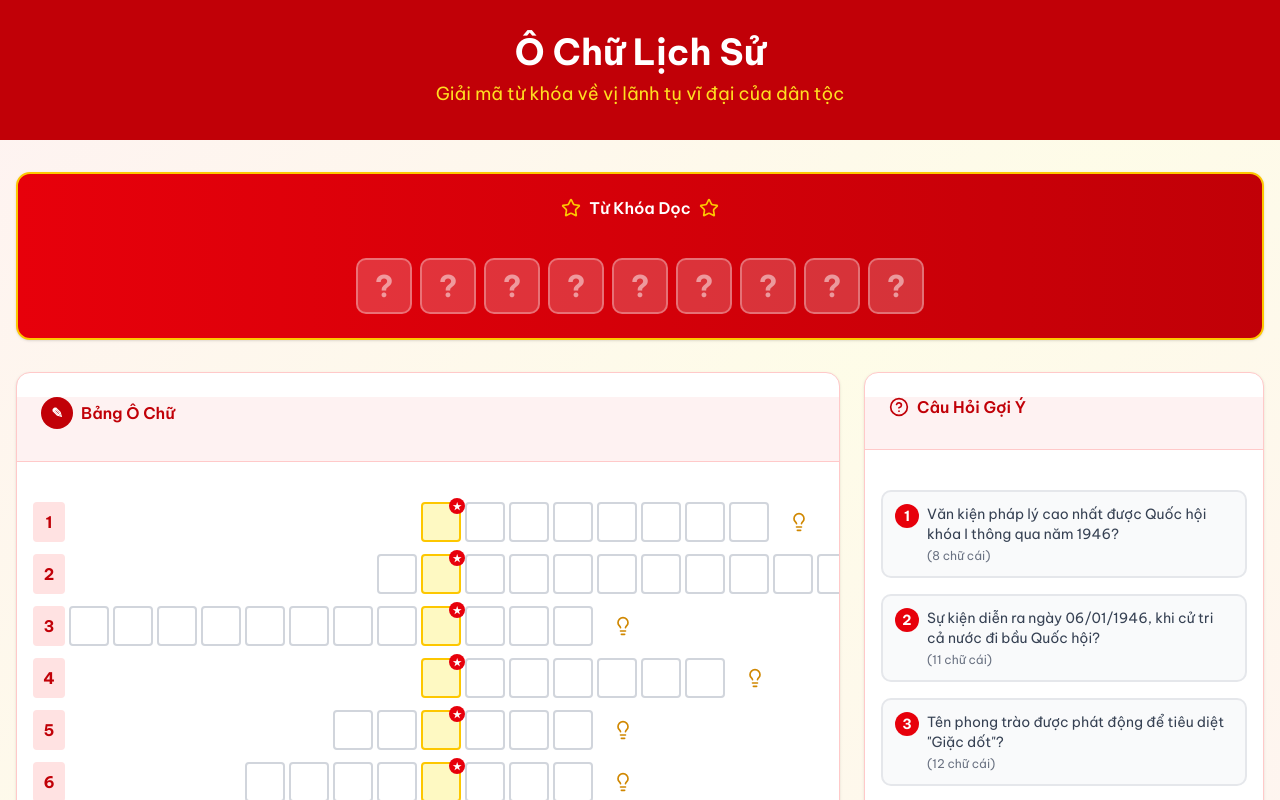
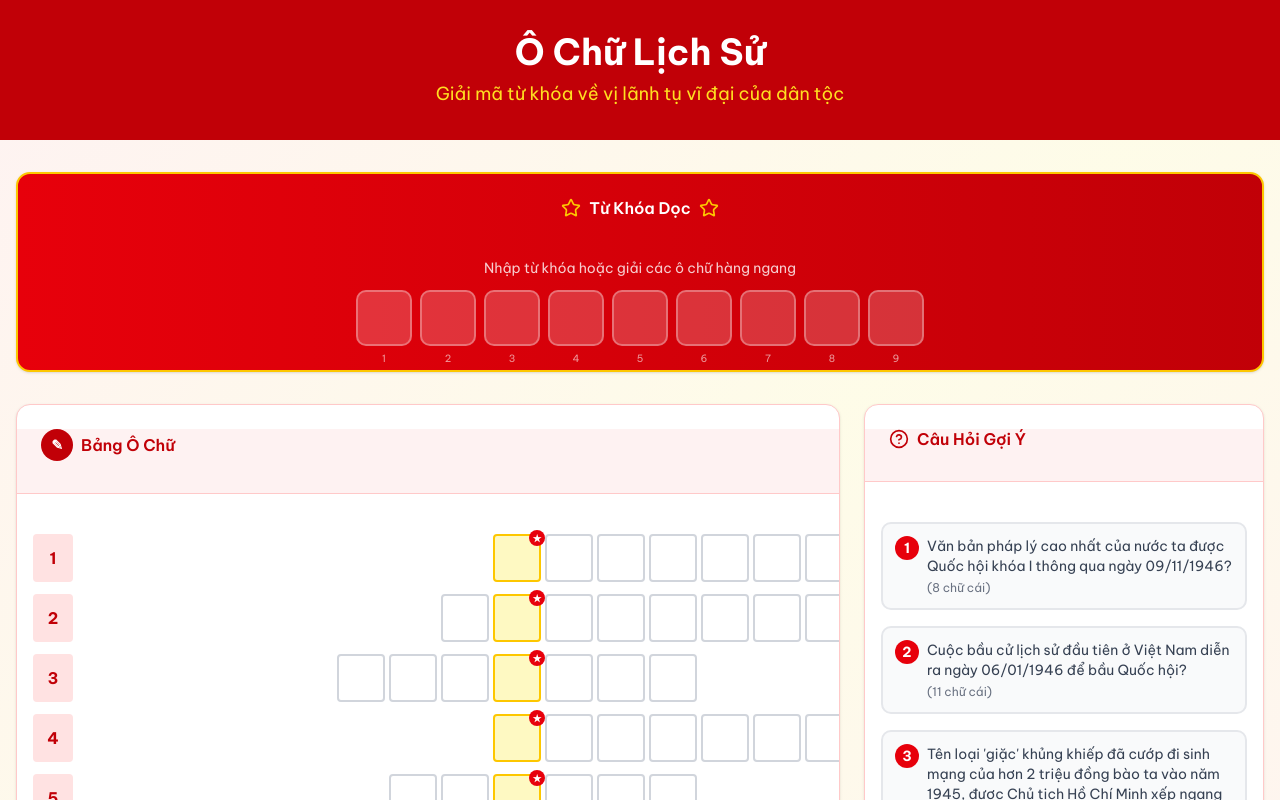
Before and after one commit to Shinngaiyeu/VNR202, a Next.js app: page /game/o-chu in a window 1280 px wide. Shown: the top 800 px of the page. Built offline with nearby package versions, Linux system fonts and the light colour scheme.

Commit message:
Cập nhật game ô chữ: thêm chức năng nhập từ khóa dọc HOCHIMINH, xóa gợi ý

```diff
--- a/app/game/o-chu/page.tsx
+++ b/app/game/o-chu/page.tsx
@@ -5,7 +5,7 @@ import type React from "react"
 import { useState, useRef, useEffect } from "react"
 import { Button } from "@/components/ui/button"
 import { Card, CardContent, CardHeader, CardTitle } from "@/components/ui/card"
-import { Trophy, RotateCcw, Lightbulb, Star, HelpCircle } from "lucide-react"
+import { Trophy, RotateCcw, Star, HelpCircle } from "lucide-react"
 import Link from "next/link"
 import confetti from "canvas-confetti"
 
@@ -18,62 +18,62 @@ interface CrosswordRow {
 
 const crosswordData: CrosswordRow[] = [
   {
-    answer: "HIẾNPHÁP",
-    hint: "Văn kiện pháp lý cao nhất được Quốc hội khóa I thông qua năm 1946?",
+    answer: "HIENPHAP",
+    hint: "Văn bản pháp lý cao nhất của nước ta được Quốc hội khóa I thông qua ngày 09/11/1946?",
     keywordPosition: 1,
     keywordLetter: "H",
   },
   {
-    answer: "TỔNGTUYỂNCỬ",
-    hint: "Sự kiện diễn ra ngày 06/01/1946, khi cử tri cả nước đi bầu Quốc hội?",
+    answer: "TONGTUYENCU",
+    hint: "Cuộc bầu cử lịch sử đầu tiên ở Việt Nam diễn ra ngày 06/01/1946 để bầu Quốc hội?",
     keywordPosition: 2,
-    keywordLetter: "Ổ",
+    keywordLetter: "O",
   },
   {
-    answer: "BÌNHDÂNHỌCVỤ",
-    hint: 'Tên phong trào được phát động để tiêu diệt "Giặc dốt"?',
-    keywordPosition: 9,
-    keywordLetter: "C",
+    answer: "GIACDOI",
+    hint: "Tên loại 'giặc' khủng khiếp đã cướp đi sinh mạng của hơn 2 triệu đồng bào ta vào năm 1945, được Chủ tịch Hồ Chí Minh xếp ngang hàng với giặc dốt và giặc ngoại xâm?",
+    keywordPosition: 4,
+    keywordLetter: "D",
   },
   {
-    answer: "HÒAHOÃN",
-    hint: "Đây là sách lược ngoại giao mềm dẻo của Đảng ta đối với quân Tưởng và Pháp trong năm 1946?",
+    answer: "HOAHOAN",
+    hint: "Sách lược ngoại giao mềm dẻo của Chủ tịch Hồ Chí Minh đối với quân Tưởng và Pháp năm 1946?",
     keywordPosition: 1,
     keywordLetter: "H",
   },
   {
-    answer: "CHỈTHỊ",
-    hint: 'Tên loại văn bản của Trung ương Đảng ra ngày 25/11/1945: "___ Kháng chiến kiến quốc"?',
+    answer: "CHITHI",
+    hint: "Văn bản của Trung ương Đảng ra ngày 25/11/1945 có tên: '___ Kháng chiến kiến quốc'?",
     keywordPosition: 3,
-    keywordLetter: "Ỉ",
+    keywordLetter: "I",
   },
   {
-    answer: "VIỆTMINH",
-    hint: "Tên gọi tắt của Mặt trận đoàn kết dân tộc đóng vai trò nòng cốt trong Cách mạng Tháng Tám và kháng chiến?",
+    answer: "VIETMINH",
+    hint: "Tên gọi tắt của mặt trận dân tộc thống nhất do Đảng ta lập ra năm 1941?",
     keywordPosition: 5,
     keywordLetter: "M",
   },
   {
-    answer: "TÀICHÍNH",
-    hint: '"Tuần lễ Vàng" là biện pháp để giải quyết khó khăn trong lĩnh vực nào?',
+    answer: "TAICHINH",
+    hint: "'Tuần lễ Vàng' (9/1945) là biện pháp giải quyết khó khăn trong lĩnh vực nào?",
     keywordPosition: 3,
     keywordLetter: "I",
   },
   {
-    answer: "NAMTIẾN",
-    hint: "Tên gọi các đoàn quân từ miền Bắc chi viện cho miền Nam chiến đấu ngay sau ngày 23/9/1945?",
+    answer: "NAMTIEN",
+    hint: "Tên gọi các đoàn quân Bắc Bộ tiến vào Nam Bộ chi viện sau ngày 23/9/1945?",
     keywordPosition: 1,
     keywordLetter: "N",
   },
   {
-    answer: "HÀNỘI",
-    hint: "Nơi Trung đoàn Thủ đô đã chiến đấu giam chân địch 60 ngày đêm?",
+    answer: "HANOI",
+    hint: "Thành phố nào đã kiên cường kháng chiến 60 ngày đêm từ 19/12/1946?",
     keywordPosition: 1,
     keywordLetter: "H",
   },
 ]
 
-const KEYWORD = "HỒCHÍMINH"
+const KEYWORD = "HOCHIMINH"
 
 export default function CrosswordGame() {
   const [answers, setAnswers] = useState<string[]>(crosswordData.map(() => ""))
@@ -81,7 +81,9 @@ export default function CrosswordGame() {
   const [showKeyword, setShowKeyword] = useState(false)
   const [selectedRow, setSelectedRow] = useState<number | null>(null)
   const [gameWon, setGameWon] = useState(false)
+  const [keywordInput, setKeywordInput] = useState<string[]>(Array(KEYWORD.length).fill(""))
   const inputRefs = useRef<(HTMLInputElement | null)[][]>([])
+  const keywordInputRefs = useRef<(HTMLInputElement | null)[]>([])
 
   // Initialize input refs
   useEffect(() => {
@@ -253,32 +255,76 @@ export default function CrosswordGame() {
     }
   }
 
-  const revealHint = (rowIndex: number) => {
-    const newAnswers = [...answers]
-    const currentAnswer = newAnswers[rowIndex].split("")
-    const correctAnswer = crosswordData[rowIndex].answer
+  const normalizeString = (str: string): string => {
+    return str.split("").map(c => normalizeChar(c)).join("").toUpperCase()
+  }
 
-    // Reveal 2 random letters that aren't already filled
-    const emptyIndices: number[] = []
-    for (let i = 0; i < correctAnswer.length; i++) {
-      if (!currentAnswer[i]) {
-        emptyIndices.push(i)
+  const checkKeywordAndRevealAll = (currentKeywordInput: string[]) => {
+    const inputKeyword = currentKeywordInput.join("").toUpperCase()
+    const normalizedInput = normalizeString(inputKeyword)
+    const normalizedKeyword = normalizeString(KEYWORD)
+
+    if (normalizedInput === normalizedKeyword && inputKeyword.length === KEYWORD.length) {
+      // Reveal all answers
+      const newAnswers = crosswordData.map(row => row.answer)
+      setAnswers(newAnswers)
+      setRevealed(crosswordData.map(() => true))
+      setShowKeyword(true)
+      setGameWon(true)
+      confetti({
+        particleCount: 150,
+        spread: 70,
+        origin: { y: 0.6 },
+        colors: ["#dc2626", "#facc15", "#ffffff"],
+      })
+    }
+  }
+
+  const handleKeywordKeyDown = (charIndex: number, e: React.KeyboardEvent<HTMLInputElement>) => {
+    if (gameWon) return
+
+    // Handle character input
+    if (e.key.length === 1 && /[a-zA-ZÀ-ỹ]/i.test(e.key)) {
+      e.preventDefault()
+      const newKeywordInput = [...keywordInput]
+      newKeywordInput[charIndex] = e.key.toUpperCase()
+      setKeywordInput(newKeywordInput)
+
+      // Auto-move to next input
+      if (charIndex < KEYWORD.length - 1) {
+        keywordInputRefs.current[charIndex + 1]?.focus()
       }
+
+      // Check if keyword is complete
+      checkKeywordAndRevealAll(newKeywordInput)
+      return
     }
 
-    const shuffled = emptyIndices.sort(() => Math.random() - 0.5)
-    const toReveal = shuffled.slice(0, Math.min(2, shuffled.length))
-
-    while (currentAnswer.length < correctAnswer.length) {
-      currentAnswer.push("")
+    // Handle backspace
+    if (e.key === "Backspace") {
+      e.preventDefault()
+      const newKeywordInput = [...keywordInput]
+      if (newKeywordInput[charIndex]) {
+        newKeywordInput[charIndex] = ""
+        setKeywordInput(newKeywordInput)
+      } else if (charIndex > 0) {
+        keywordInputRefs.current[charIndex - 1]?.focus()
+      }
+      return
     }
 
-    toReveal.forEach((idx) => {
-      currentAnswer[idx] = correctAnswer[idx]
-    })
-
-    newAnswers[rowIndex] = currentAnswer.join("")
-    setAnswers(newAnswers)
+    // Handle arrow keys
+    if (e.key === "ArrowLeft" && charIndex > 0) {
+      e.preventDefault()
+      keywordInputRefs.current[charIndex - 1]?.focus()
+    }
+    if (e.key === "ArrowRight" && charIndex < KEYWORD.length - 1) {
+      e.preventDefault()
+      keywordInputRefs.current[charIndex + 1]?.focus()
+    }
+    if (e.key === "ArrowDown" || e.key === "ArrowUp") {
+      e.preventDefault()
+    }
   }
 
   const resetGame = () => {
@@ -287,6 +333,7 @@ export default function CrosswordGame() {
     setShowKeyword(false)
     setGameWon(false)
     setSelectedRow(null)
+    setKeywordInput(Array(KEYWORD.length).fill(""))
   }
 
   // Calculate max length for alignment
@@ -323,23 +370,42 @@ export default function CrosswordGame() {
             </CardTitle>
           </CardHeader>
           <CardContent>
+            <p className="text-center text-white/80 text-sm mb-3">Nhập từ khóa hoặc giải các ô chữ hàng ngang</p>
             <div className="flex justify-center gap-2 flex-wrap">
-              {getKeywordLetters().map((letter, idx) => (
-                <div
-                  key={idx}
-                  className={`w-12 h-12 md:w-14 md:h-14 flex items-center justify-center text-2xl md:text-3xl font-bold rounded-lg border-2 transition-all duration-500 ${
-                    letter !== "?"
-                      ? "bg-yellow-400 text-red-700 border-yellow-500 scale-110"
-                      : "bg-white/20 text-white/50 border-white/30"
-                  }`}
-                >
-                  {letter}
-                </div>
-              ))}
+              {KEYWORD.split("").map((letter, idx) => {
+                const isRevealed = revealed[idx]
+                const displayLetter = isRevealed ? crosswordData[idx].keywordLetter : keywordInput[idx]
+
+                return (
+                  <div key={idx} className="relative">
+                    <input
+                      ref={(el) => {
+                        keywordInputRefs.current[idx] = el
+                      }}
+                      type="text"
+                      maxLength={1}
+                      value={displayLetter}
+                      onKeyDown={(e) => handleKeywordKeyDown(idx, e)}
+                      disabled={gameWon}
+                      readOnly
+                      className={`w-12 h-12 md:w-14 md:h-14 text-center text-2xl md:text-3xl font-bold rounded-lg border-2 transition-all duration-500 outline-none cursor-text ${
+                        isRevealed || gameWon
+                          ? "bg-yellow-400 text-red-700 border-yellow-500 scale-110"
+                          : displayLetter
+                            ? "bg-yellow-200 text-red-700 border-yellow-400"
+                            : "bg-white/20 text-white border-white/30 focus:border-yellow-400 focus:ring-2 focus:ring-yellow-400"
+                      }`}
+                    />
+                    <span className="absolute -bottom-5 left-1/2 -translate-x-1/2 text-[10px] text-white/60">
+                      {idx + 1}
+                    </span>
+                  </div>
+                )
+              })}
             </div>
             {gameWon && (
               <div className="text-center mt-4 animate-pulse">
-                <p className="text-yellow-400 text-xl font-bold">HỒ CHÍ MINH</p>
+                <p className="text-yellow-400 text-xl font-bold">HO CHI MINH</p>
                 <p className="text-white/80 text-sm mt-1">Vị lãnh tụ vĩ đại của dân tộc Việt Nam!</p>
               </div>
             )}
@@ -372,7 +438,7 @@ export default function CrosswordGame() {
                         }`}
                       >
                         {/* Row number */}
-                        <div className="w-8 h-10 flex items-center justify-center font-bold text-red-700 bg-red-100 rounded">
+                        <div className="w-10 h-12 flex items-center justify-center font-bold text-red-700 bg-red-100 rounded">
                           {rowIndex + 1}
                         </div>
 
@@ -380,7 +446,7 @@ export default function CrosswordGame() {
                         {Array(Math.max(0, paddingBefore))
                           .fill(null)
                           .map((_, i) => (
-                            <div key={`pad-${i}`} className="w-10 h-10" />
+                            <div key={`pad-${i}`} className="w-12 h-12" />
                           ))}
 
                         {/* Answer cells */}
@@ -407,7 +473,7 @@ export default function CrosswordGame() {
                                   onFocus={() => setSelectedRow(rowIndex)}
                                   disabled={isRevealed}
                                   readOnly
-                                  className={`w-10 h-10 text-center text-lg font-bold uppercase border-2 rounded transition-all outline-none cursor-text ${
+                                  className={`w-12 h-12 text-center text-xl font-bold uppercase border-2 rounded transition-all outline-none cursor-text ${
                                     isKeywordCell
                                       ? isRevealed
                                         ? "bg-yellow-400 border-yellow-500 text-red-700"
@@ -425,17 +491,6 @@ export default function CrosswordGame() {
                               </div>
                             )
                           })}
-
-                        {/* Hint button */}
-                        {!revealed[rowIndex] && (
-                          <button
-                            onClick={() => revealHint(rowIndex)}
-                            className="ml-2 p-2 text-yellow-600 hover:text-yellow-700 hover:bg-yellow-100 rounded-full transition-colors"
-                            title="Gợi ý (hiện 2 chữ)"
-                          >
-                            <Lightbulb className="h-5 w-5" />
-                          </button>
-                        )}
 
                         {/* Correct indicator */}
                         {revealed[rowIndex] && (
@@ -487,9 +542,6 @@ export default function CrosswordGame() {
                         </span>
                         <div className="flex-1">
                           <p className={`text-sm ${revealed[idx] ? "text-green-700" : "text-gray-700"}`}>{row.hint}</p>
-                          {revealed[idx] && (
-                            <p className="text-green-600 font-bold mt-1 text-sm">Đáp án: {row.answer}</p>
-                          )}
                           <p className="text-xs text-gray-500 mt-1">({row.answer.length} chữ cái)</p>
                         </div>
                       </div>
@@ -527,7 +579,7 @@ export default function CrosswordGame() {
                 <h2 className="text-3xl font-bold text-yellow-400 mb-2">XUẤT SẮC!</h2>
                 <p className="text-white text-lg mb-4">Bạn đã giải mã thành công từ khóa:</p>
                 <div className="bg-yellow-400 text-red-700 text-3xl font-bold py-3 px-6 rounded-lg inline-block mb-4">
-                  HỒ CHÍ MINH
+                  HO CHI MINH
                 </div>
                 <p className="text-white/80 text-sm mb-6">
                   Chủ tịch Hồ Chí Minh - Vị lãnh tụ vĩ đại, người cha già kính yêu của dân tộc Việt Nam, Anh hùng giải
--- a/app/game/tim-tu/page.tsx
+++ b/app/game/tim-tu/page.tsx
@@ -62,7 +62,7 @@ const WORDS: WordData[] = [
     word: "NAMTIEN",
     displayWord: "NAM TIẾN",
     hint: "(7 chữ cái): Tên đoàn quân từ miền Bắc hành quân vào chi viện cho miền Nam chiến đấu?",
-    locationHint: "⬇️ Hàng dọc cột 1 (từ hàng C xuống hàng I)",
+    locationHint: "⬇️ Hàng dọc 1 (từ hàng C xuống hàng I)",
     positions: [
       { row: 2, col: 0 },
       { row: 3, col: 0 },
@@ -78,7 +78,7 @@ const WORDS: WordData[] = [
     word: "GIACDOT",
     displayWord: "GIẶC DỐT",
     hint: '(7 chữ cái): Tên loại "giặc" mà Bác Hồ gọi nạn mù chữ?',
-    locationHint: "⬇️ Hàng dọc cột 4 (từ hàng C xuống hàng I)",
+    locationHint: "⬇️ Hàng dọc 4 (từ hàng C xuống hàng I)",
     positions: [
       { row: 2, col: 3 },
       { row: 3, col: 3 },
@@ -94,7 +94,7 @@ const WORDS: WordData[] = [
     word: "HIENPHAP",
     displayWord: "HIẾN PHÁP",
     hint: "(8 chữ cái): Văn bản pháp lý cao nhất của nước ta được Quốc hội thông qua năm 1946?",
-    locationHint: "⬇️ Hàng dọc cột 12 (từ hàng A xuống hàng H)",
+    locationHint: "⬇️ Hàng dọc 12 (từ hàng A xuống hàng H)",
     positions: [
       { row: 0, col: 11 },
       { row: 1, col: 11 },
@@ -406,9 +406,7 @@ export default function WordSearchGame() {
                           >
                             {word.hint}
                           </p>
-                          {foundWords.includes(word.word) && (
-                            <p className="text-green-600 font-bold mt-1 text-sm">Đáp án: {word.displayWord}</p>
-                          )}
+
                           {showHints && !foundWords.includes(word.word) && (
                             <div className="mt-2">
                               <p className="text-xs text-red-600 font-medium">{word.locationHint}</p>
```
